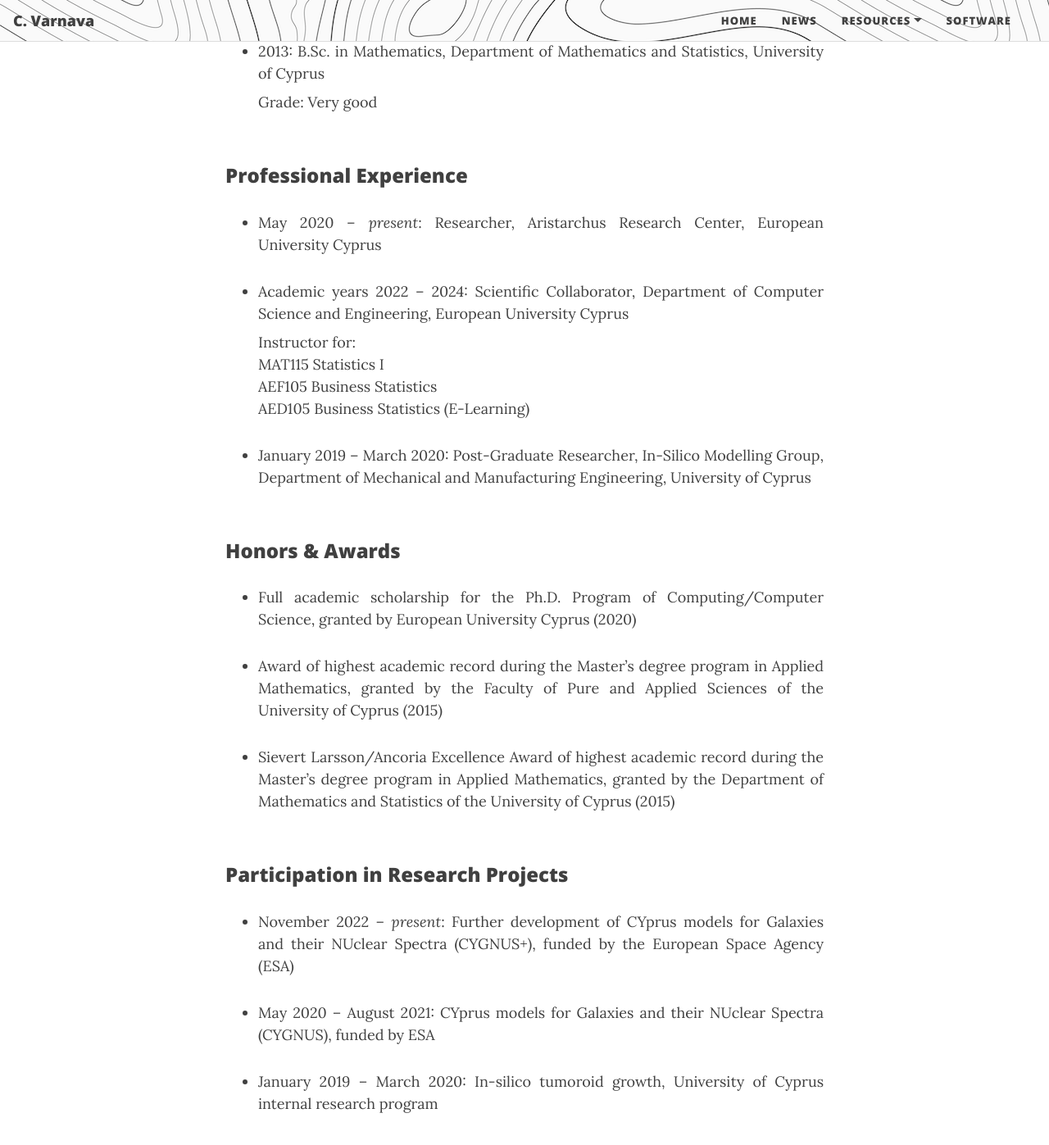
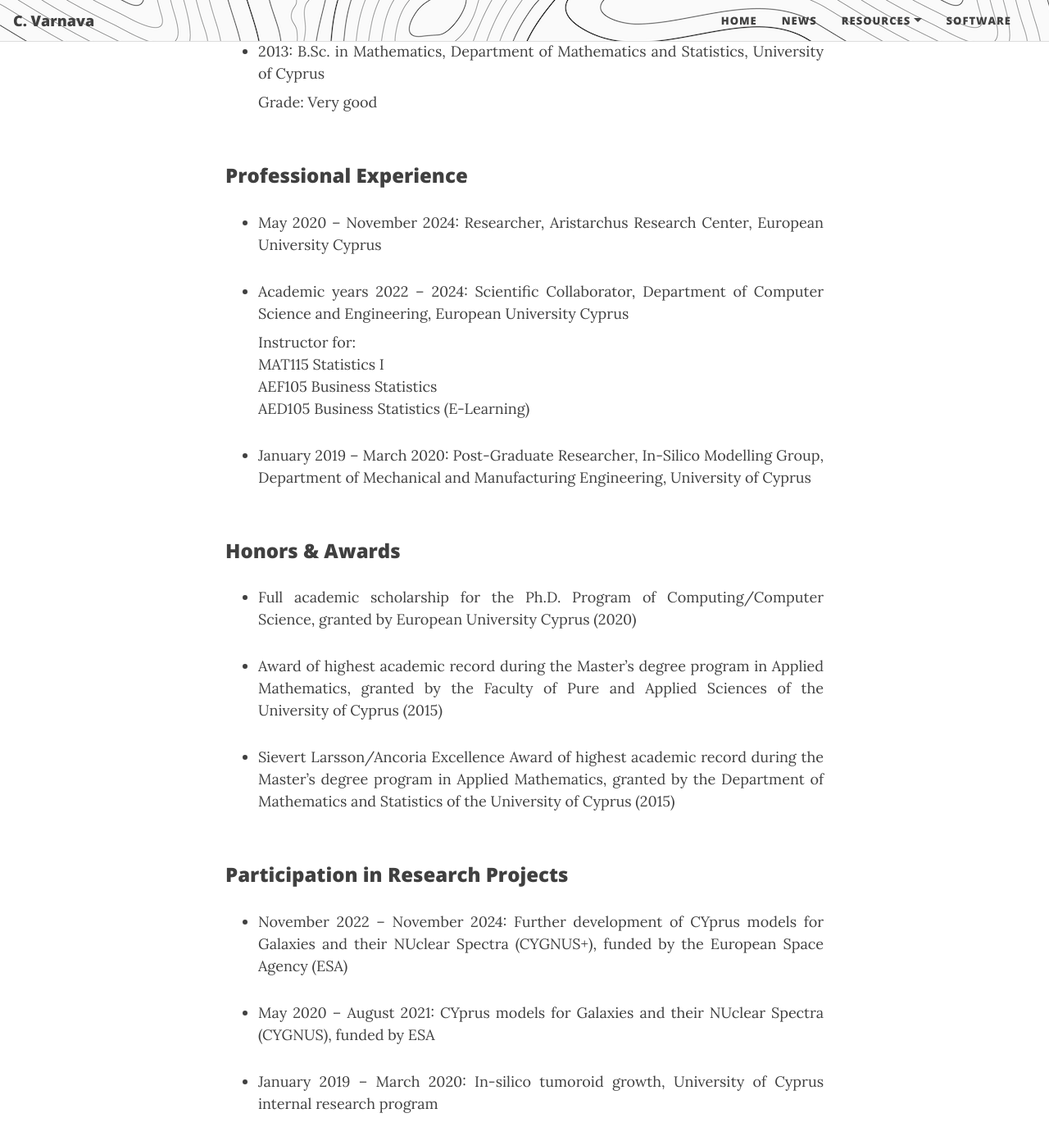
Before and after one commit to ch-var/ch-var.github.io, a Jekyll site: the page built from cv.html, in a window 1280 px wide and 1400 px high, scrolled down 759 px. Shown: the top 1397 px of the window at 82% size. Built offline with Jekyll 4.4.1, drawn with Linux system fonts in a browser that asks for light colours; formulas are drawn with MathJax 3.

Commit message:
Update cv.html

```diff
--- a/cv.html
+++ b/cv.html
@@ -31,7 +31,7 @@ Grade: Very good</li>
 <h3>Professional Experience</h3>
 <p>
 <ul>
-<li align='justify'>May 2020 – <i>present</i>: Researcher, Aristarchus Research Center, European University Cyprus</li>
+<li align='justify'>May 2020 – November 2024: Researcher, Aristarchus Research Center, European University Cyprus</li>
 <p>
 <li align='justify'>Academic years 2022 – 2024: Scientific Collaborator, Department of Computer Science and Engineering, European University Cyprus
 <h5></h5>
@@ -59,7 +59,7 @@ AED105 Business Statistics (E-Learning)</li>
 <h3>Participation in Research Projects</h3>
 <p>
 <ul>
-<li align='justify'>November 2022 – <i>present</i>: Further development of CYprus models for Galaxies and their NUclear Spectra (CYGNUS+), funded by the European Space Agency (ESA)</li>
+<li align='justify'>November 2022 – November 2024: Further development of CYprus models for Galaxies and their NUclear Spectra (CYGNUS+), funded by the European Space Agency (ESA)</li>
 <p>
 <li align='justify'>May 2020 – August 2021: CYprus models for Galaxies and their NUclear Spectra (CYGNUS), funded by ESA</li>
 <p>
```
